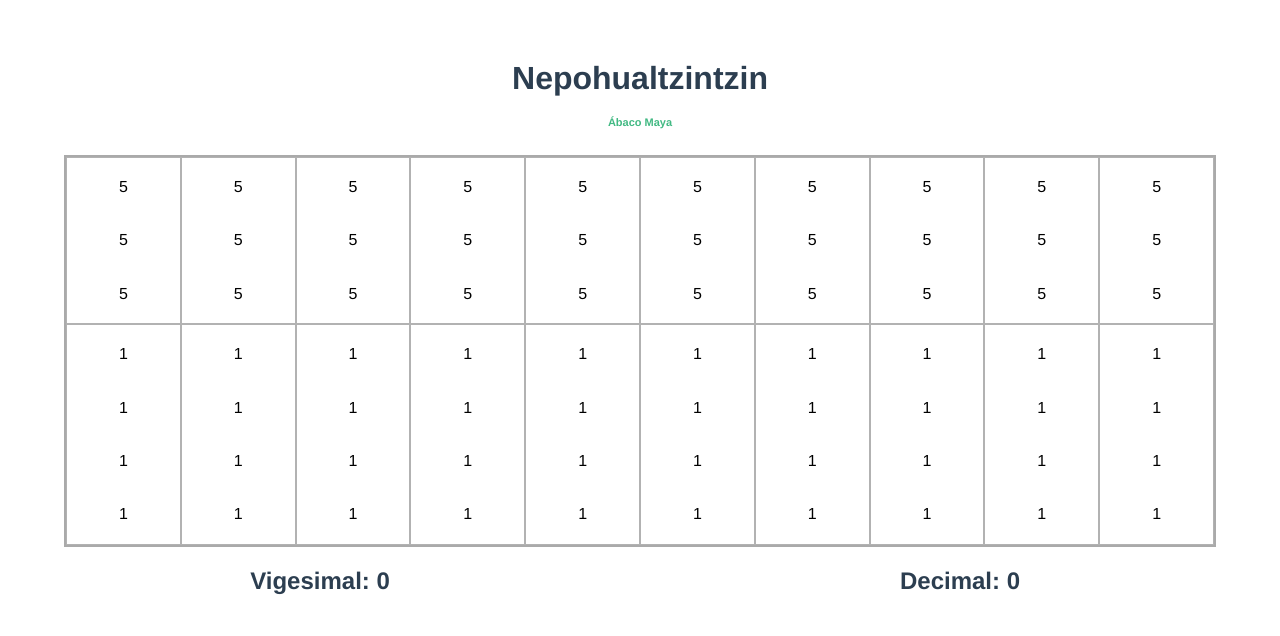
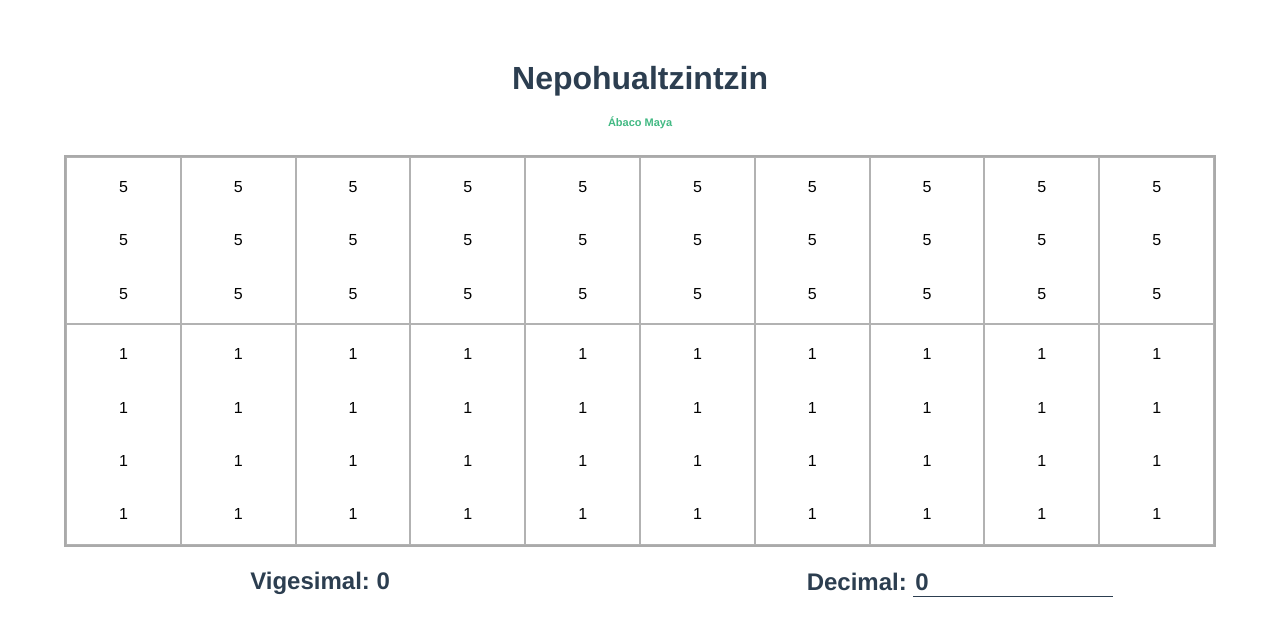
Before and after one commit to redcpp/nepohualtzintzin, a Vue app: page / in a window 1280 px wide. Shown: the top 636 px of the page. Built offline with nearby package versions, Linux system fonts and the light colour scheme.

Commit message:
Change state from user input

```diff
--- a/src/components/Hello.vue
+++ b/src/components/Hello.vue
@@ -5,12 +5,17 @@
     </h1>
     <abacus></abacus>
     <h2 class="fl w-50">Vigesimal: {{ value | toBaseTwenty }}</h2>
-    <h2 class="fl w-50">Decimal: {{ value }}</h2>
+    <h2 class="fl w-50">
+      Decimal:
+      <input type="text"
+            :value="value"
+            @input="setNumber($event.target.value)">
+    </h2>
   </div>
 </template>
 
 <script>
-import { mapState } from 'vuex'
+import { mapState, mapMutations } from 'vuex'
 import Abacus from './Abacus'
 
 export default {
@@ -27,6 +32,16 @@ export default {
     toBaseTwenty (n) {
       return n.toString(20).toUpperCase()
     }
+  },
+  methods: {
+    setNumber (number) {
+      this.setAbacusNumber({
+        number: number
+      })
+    },
+    ...mapMutations([
+      'setAbacusNumber'
+    ])
   }
 }
 </script>
@@ -40,4 +55,17 @@ small {
   font-size: 11px;
   color: #42b983;
 }
+
+input {
+  font-family: 'Avenir', Helvetica, Arial, sans-serif;
+  -webkit-font-smoothing: antialiased;
+  -moz-osx-font-smoothing: grayscale;
+  font-weight: bold;
+  color: #2c3e50;
+
+  border: none;
+  outline: none;
+  width: 200px;
+  border-bottom: 1px solid #2c3e50;
+}
 </style>
--- a/src/stores/abacus.js
+++ b/src/stores/abacus.js
@@ -33,6 +33,14 @@ export default new Vuex.Store({
         bottom: model._getBottomMatrix().slice(),
         value: model.getValue()
       }
+    },
+    setAbacusNumber (state, {number}) {
+      model.setValue(number)
+      state.abacus = {
+        top: model._getTopMatrix().slice(),
+        bottom: model._getBottomMatrix().slice(),
+        value: model.getValue()
+      }
     }
   }
 })
```
